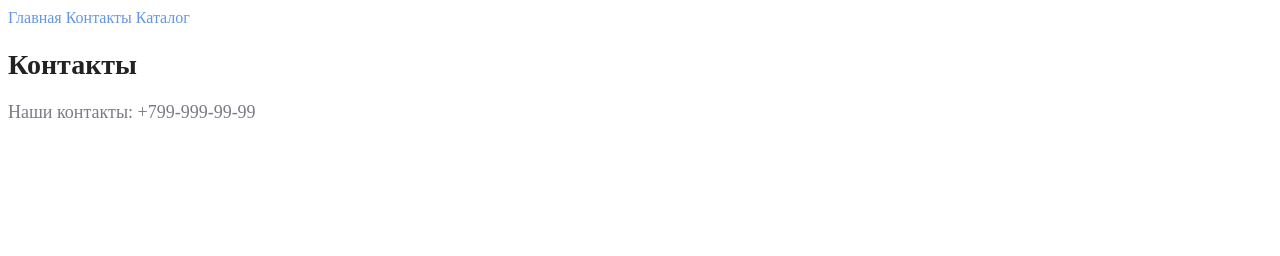
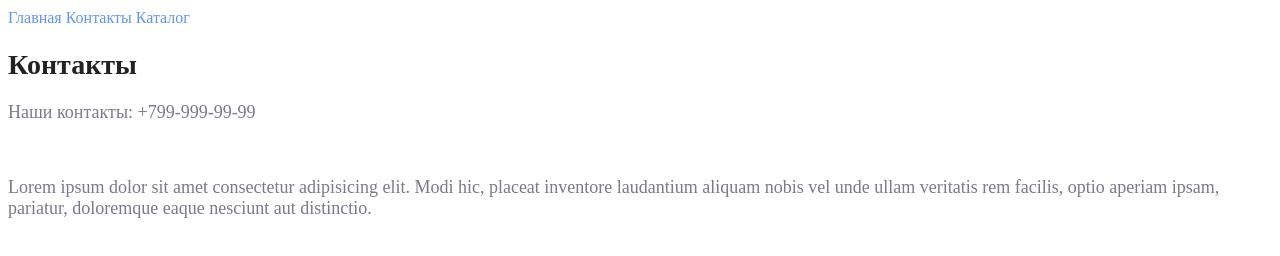
Before and after one commit to Walldemarsokol/HTMLHW2, a plain HTML site: page contacts.html in a window 1280 px wide. Drawn offline with Linux system fonts and the light colour scheme.

Commit message:
add in contacts few row

```diff
--- a/contacts.html
+++ b/contacts.html
@@ -11,7 +11,8 @@
 	<a class="menu_style" href="contacts.html">Контакты</a>
 	<a class="menu_style" href="./catalog/catalog.html">Каталог</a>
 	<h1 class="h1_style">Контакты</h1>
-	<p class="p_style">Наши контакты: +799-999-99-99</p>
+	<p class="p_style">Наши контакты: +799-999-99-99</p><br>
+	<p class="p_style">Lorem ipsum dolor sit amet consectetur adipisicing elit. Modi hic, placeat inventore laudantium aliquam nobis vel unde ullam veritatis rem facilis, optio aperiam ipsam, pariatur, doloremque eaque nesciunt aut distinctio.</p>
 
 </body>
 </html>
```
